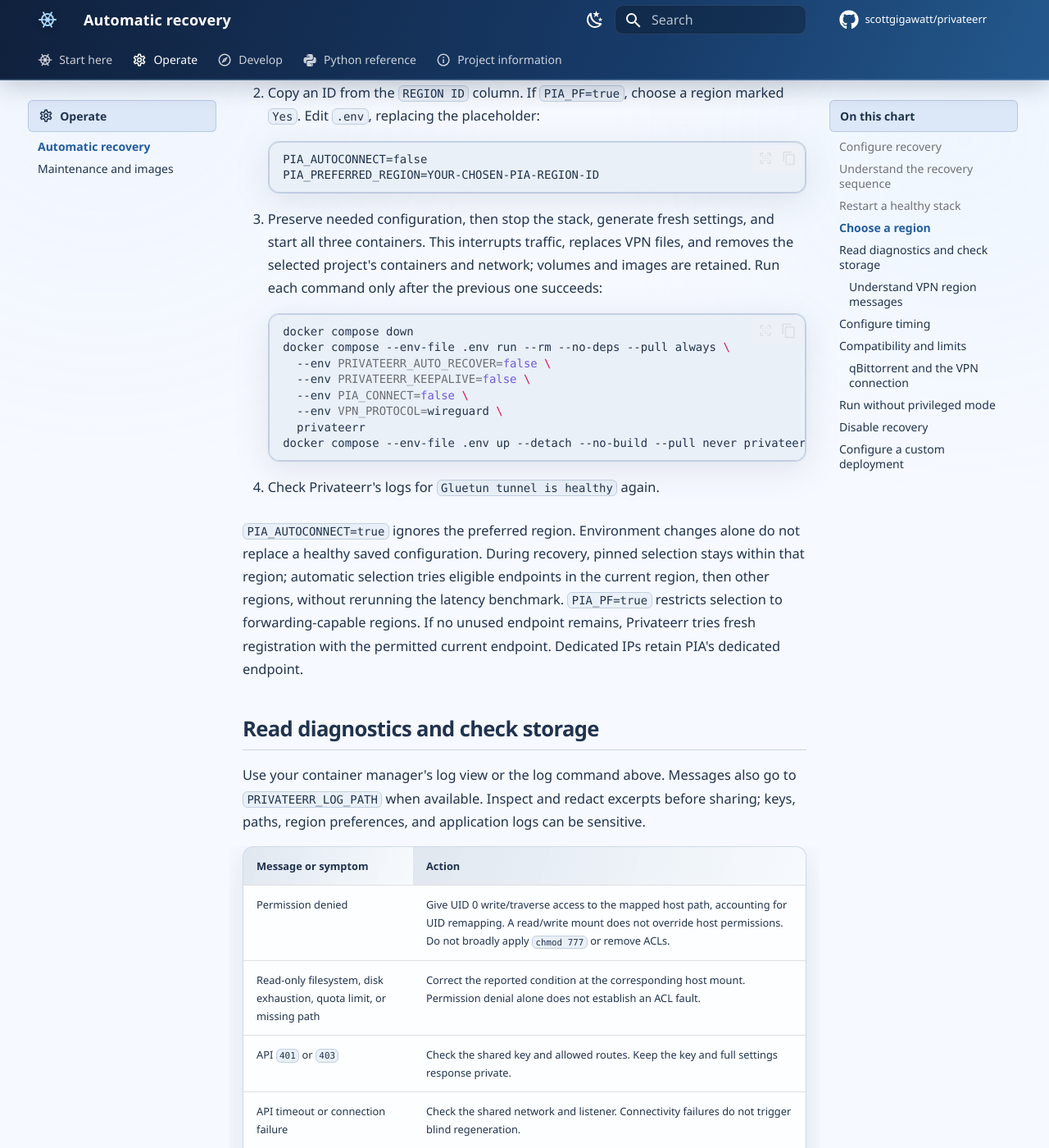
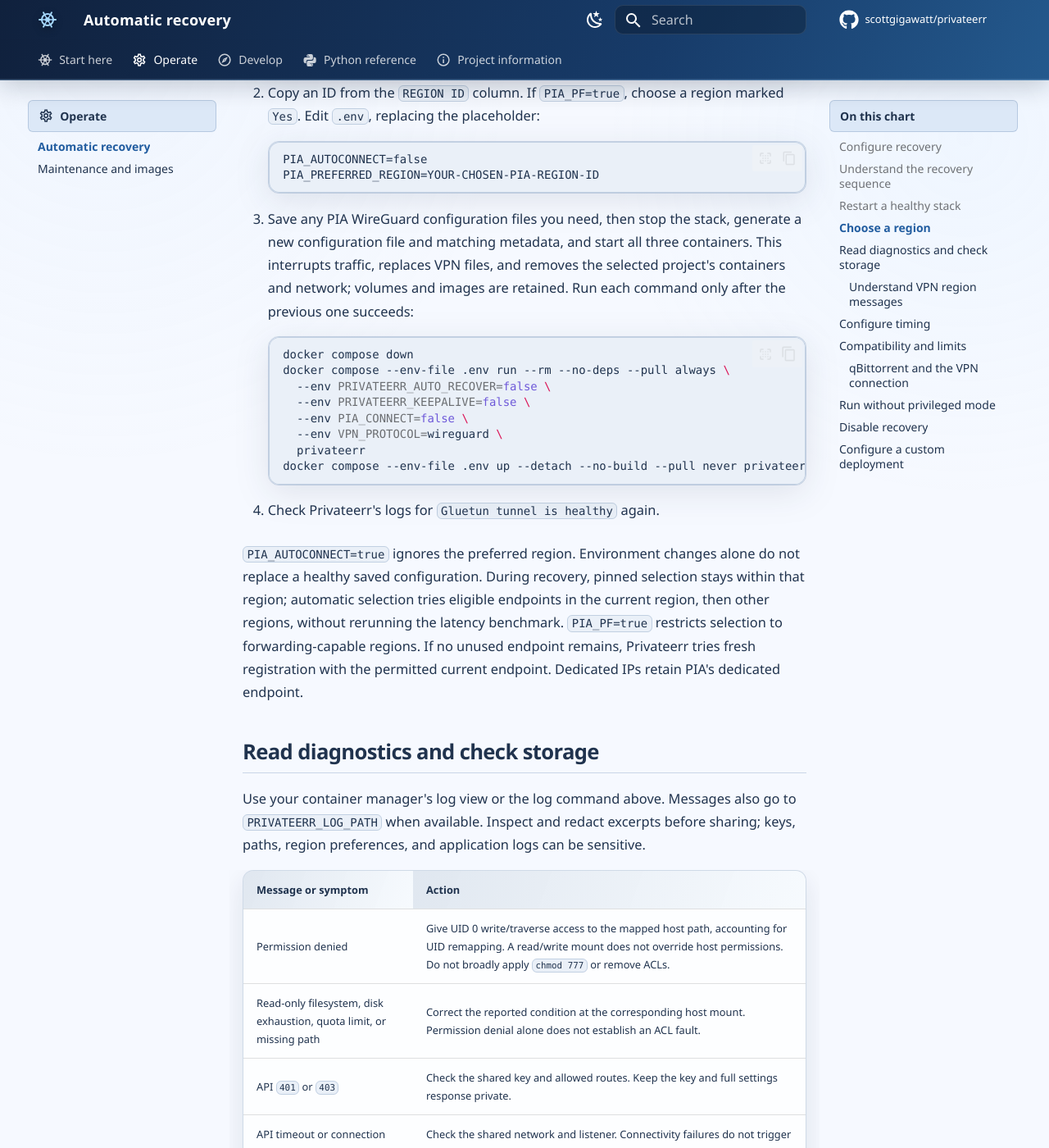
Before and after one commit to scottgigawatt/privateerr, an MkDocs documentation site: the page built from docs/automatic-recovery.md, in a window 1280 px wide and 1400 px high, scrolled down 1868 px. Shown: the whole window at 82% size. Built offline with MkDocs 1.6.1 and Material for MkDocs 9.7.7, drawn with Linux system fonts in a browser that asks for light colours; comment, search, counter and statistics services are not loaded; some of the changed text lies outside the part shown.

Commit message:
🧭 Translate the VPN gobbledygook

````diff
--- a/docs/assets/stylesheets/extra.css
+++ b/docs/assets/stylesheets/extra.css
@@ -407,3 +407,13 @@
   height: 1.3em;
   fill: currentcolor;
 }
+
+/* Keep identifier labels together while prose columns wrap in scrollable tables. */
+.md-typeset table:not([class]) td {
+  vertical-align: middle;
+}
+
+.md-typeset table:not([class]) td:first-child code {
+  white-space: nowrap;
+  word-break: normal;
+}
--- a/docs/automatic-recovery.md
+++ b/docs/automatic-recovery.md
@@ -52,7 +52,7 @@
     PIA_PREFERRED_REGION=YOUR-CHOSEN-PIA-REGION-ID
     ```
 
-3. Preserve needed configuration, then stop the stack, generate fresh settings, and start all three containers. This interrupts traffic, replaces VPN files, and removes the selected project's containers and network; volumes and images are retained. Run each command only after the previous one succeeds:
+3. Save any PIA WireGuard configuration files you need, then stop the stack, generate a new configuration file and matching metadata, and start all three containers. This interrupts traffic, replaces VPN files, and removes the selected project's containers and network; volumes and images are retained. Run each command only after the previous one succeeds:
 
     ```sh
     docker compose down
@@ -134,7 +134,7 @@
 
 ## Disable recovery
 
-Set `PRIVATEERR_AUTO_RECOVER=false` in `.env`, then repeat the quickstart's startup command. This recreates affected containers, interrupts traffic, and replaces saved VPN files; preserve needed state first. Gluetun resumes its configured health-restart policy, and Privateerr generates fresh files at startup.
+Set `PRIVATEERR_AUTO_RECOVER=false` in `.env`, then repeat the quickstart's startup command. This recreates affected containers, interrupts traffic, and replaces saved VPN files. Save any PIA WireGuard configuration files you need before continuing. Gluetun resumes its configured health-restart policy, and Privateerr generates fresh files at startup.
 
 To create a PIA WireGuard configuration file for another VPN client and then exit, [run the published Privateerr image once](advanced-usage.md#generate-without-make).
 
````
Also changed, not shown: config/README.md (+1 -1 lines), docs/CONTRIBUTING.md (+1 -1 lines), docs/advanced-usage.md (+2 -2 lines), docs/docker-hub-description.md (+1 -1 lines), 1 other file.
